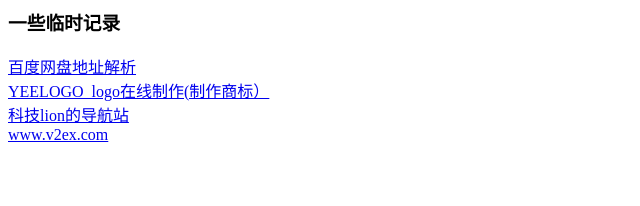
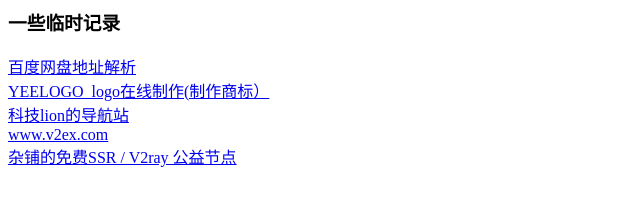
Before and after one commit to ybyl/ybyl.github.io, a plain HTML site: page index.html in a window 1280 px wide. Shown: the whole page, without its empty margins (0-640 px from the left). Drawn offline with Linux system fonts and the light colour scheme.

Commit message:
Update index.html

```diff
--- a/index.html
+++ b/index.html
@@ -5,6 +5,7 @@
 <a href="http://yeelogo.com/#/"> YEELOGO_logo在线制作(制作商标）</a></br>
 <a href="https://dh.kejilion.tk/"> 科技lion的导航站</a></br>
 <a href="https://www.v2ex.com/"> www.v2ex.com</a></br>
+<a href="https://sh.tmioe.com/free"> 杂铺的免费SSR / V2ray 公益节点</a></br>
 <!--img src="https://y.ybyl.workers.dev/%25E4%25B8%25B4%25E6%2597%25B6%25E5%259B%25BE/%E8%A1%80%E5%8E%8B%E8%AE%AD%E7%BB%83%E8%AF%B4%E6%98%8E.jpg" height="450" width="800" /-->
 <p>
 <p>
```
